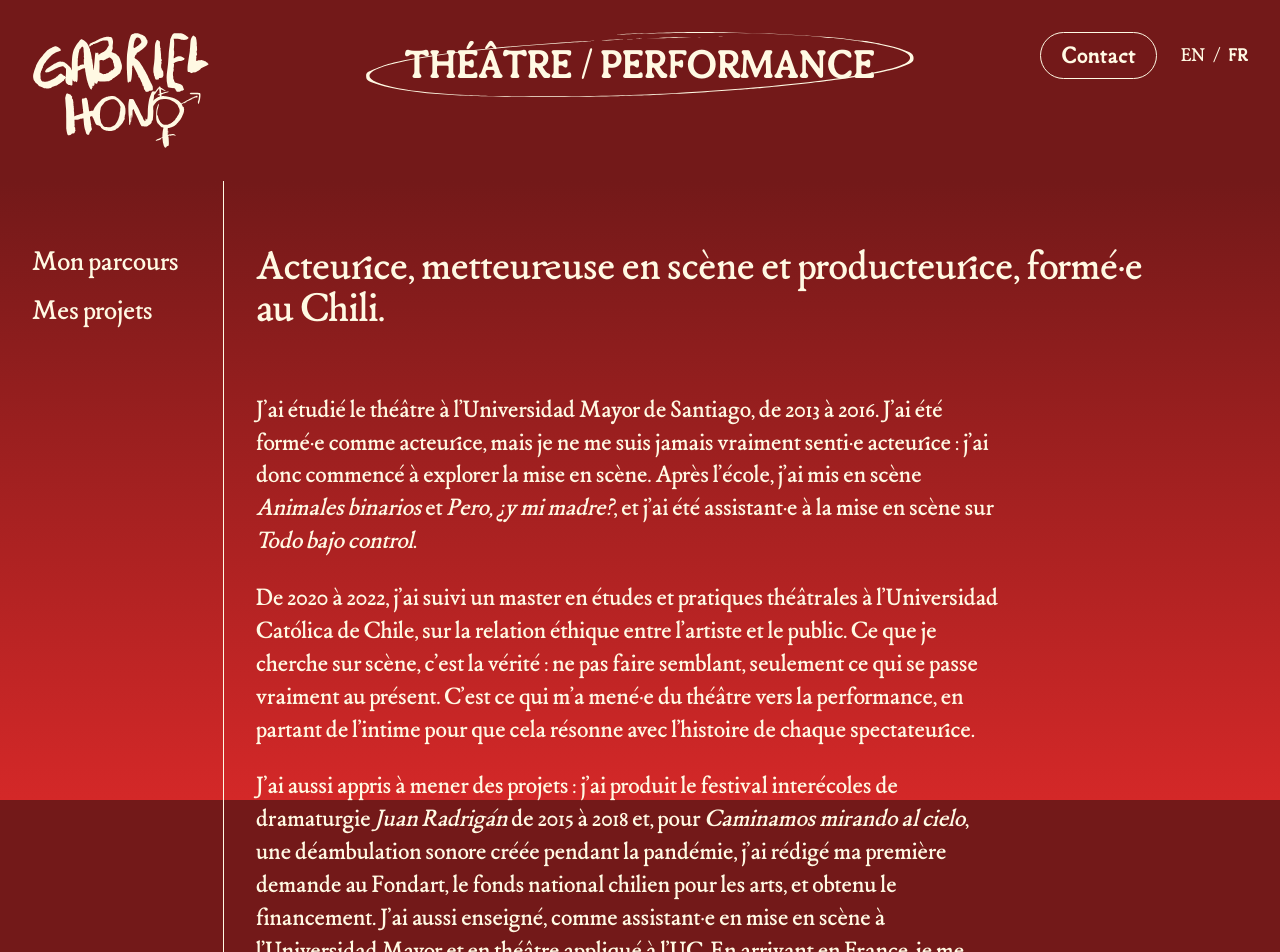
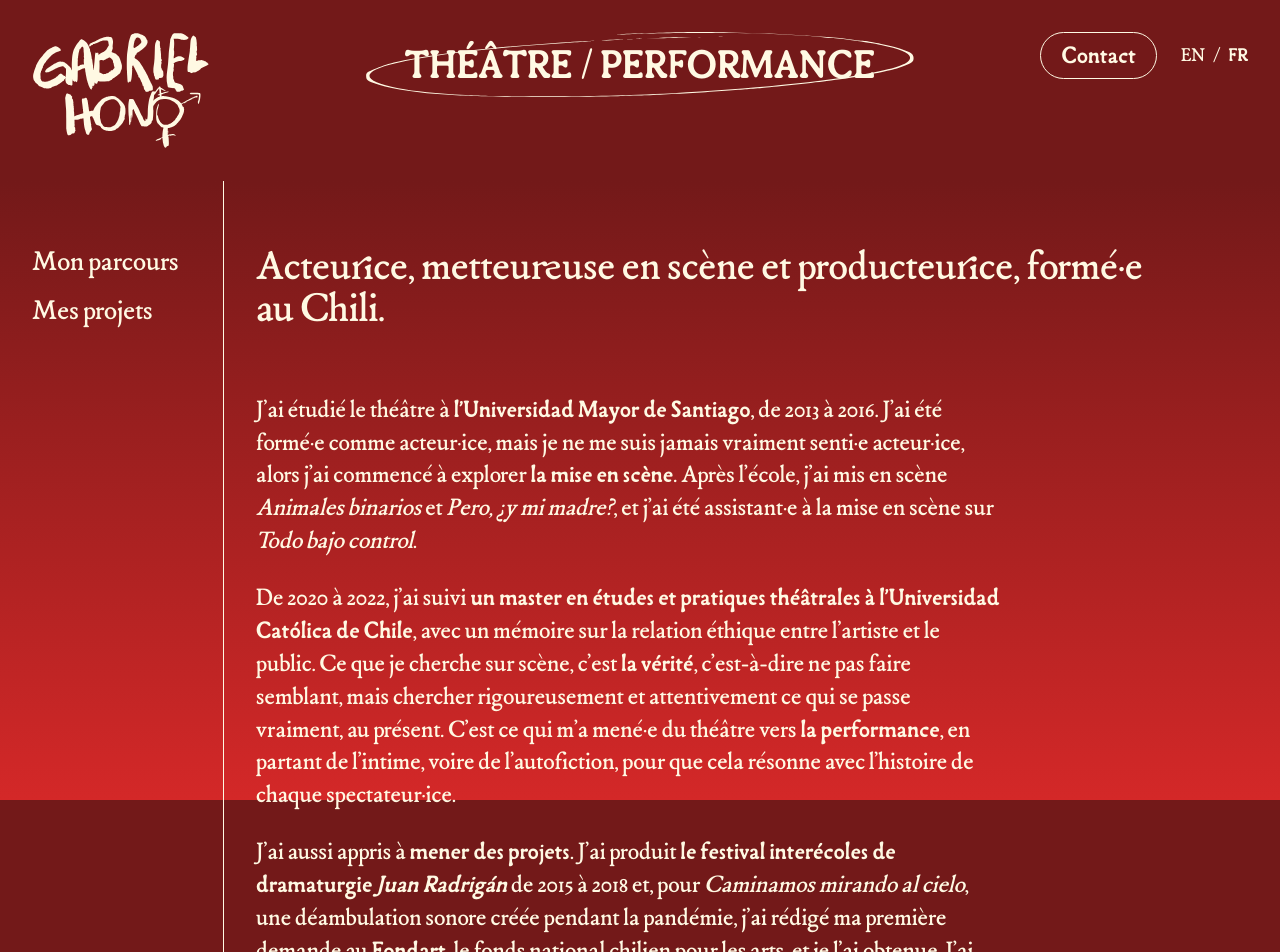
Before and after one commit to gab-hono/portfoliohono, a Next.js app: page /fr/theater in a window 1280 px wide. Shown: the top 952 px of the page. Built offline with nearby package versions, Linux system fonts and the light colour scheme.

Commit message:
content(about, theater): revise bio texts in FR and EN

```diff
--- a/components/theater/TheaterJourney.tsx
+++ b/components/theater/TheaterJourney.tsx
@@ -5,7 +5,8 @@ const PARAGRAPHS = ["p1", "p2", "p3"] as const;
 
 /*
  * My journey de THEATER: texto en 3 párrafos (en un solo bloque eran más
- * de 1000 caracteres). Títulos de obras con <cite>, leídos con t.rich.
+ * de 1000 caracteres). Títulos de obras con <cite> y
+ * énfasis con <strong>, leídos con t.rich.
  * Título visible en móvil; desde lg solo para lectores de pantalla
  * (lo reemplaza el menú lateral).
  */
@@ -21,7 +22,10 @@ export default function TheaterJourney() {
       <div className="flex max-w-prose flex-col gap-6 text-body">
         {PARAGRAPHS.map((paragraph) => (
           <p key={paragraph}>
-            {t.rich(paragraph, { cite: (chunks) => <cite>{chunks}</cite> })}
+            {t.rich(paragraph, {
+              cite: (chunks) => <cite>{chunks}</cite>,
+              strong: (chunks) => <strong>{chunks}</strong>,
+            })}
           </p>
         ))}
       </div>
--- a/messages/en.json
+++ b/messages/en.json
@@ -122,9 +122,9 @@
     },
     "about": {
       "title": "About",
-      "p1": "I grew up in <strong>Chile</strong> and moved to <strong>France</strong> at 27, without any big reason: I just wanted to start a new life.",
-      "p2": "I don’t believe in fixed identities, which may explain my <strong>multidisciplinary path</strong>. I’m a <strong>non-binary transmasc</strong> person and I use he/him pronouns. I studied <strong>theater</strong>; steady gigs were rare, but I never stopped creating.",
-      "p3": "In France I became a <strong>sound technician</strong> for concerts, film and exhibitions. Then I trained as a <strong>full-stack developer</strong> at Ada Tech School. And here I am, making a life out of all of them :)",
+      "p1": "I grew up in <strong>Chile</strong> and moved to <strong>France</strong> at 27, without any big reason, simply because I wanted to start a new life.",
+      "p2": "I don’t believe in fixed identities, which probably explains my <strong>multidisciplinary path</strong>. I’m <strong>transmasculine and non-binary</strong>. I use he/they pronouns, with a preference for he if I have to choose. In Chile, I studied <strong>theater</strong>, with a bachelor’s and then a master’s in theater studies and practices. When I moved to France, I decided to step away from the theater world, but I never stopped creating, and I keep doing my research mostly in private (for now).",
+      "p3": "Here, I became a <strong>sound technician</strong> for concerts, films and exhibitions. Then I trained as a <strong>full-stack developer</strong> at Ada Tech School. And here I am, building my life with all of it :)",
       "portraitAlt": "Halftone portrait of Gabriel in red and dark blue, looking to the side."
     },
     "contact": {
@@ -210,9 +210,9 @@
     "sectionsNav": "On this page",
     "journey": {
       "title": "my journey",
-      "p1": "I studied theater at Universidad Mayor in Santiago, from 2013 to 2016. I was trained as an actor, but I never really felt like one, so I started exploring directing. After drama school I directed <cite>Animales binarios</cite> and <cite>Pero, ¿y mi madre?</cite>, and was assistant director on <cite>Todo bajo control</cite>.",
-      "p2": "From 2020 to 2022, I did a master’s in theater studies and practices at the Universidad Católica de Chile, researching the ethical relationship between artist and audience. What I look for on stage is truth: no pretending, only what is really happening in the present. That took me from plays to performance, starting from the most intimate place so it can resonate with each spectator’s own story.",
-      "p3": "I also learned to run projects: I produced the <cite>Juan Radrigán</cite> inter-school playwriting festival from 2015 to 2018, and for <cite>Caminamos mirando al cielo</cite>, a sound walk made during the pandemic, I wrote my first application to Fondart, Chile’s national arts fund, and won it. And I taught, as a teaching assistant in directing at Universidad Mayor and in applied theater at the UC. When I moved to France, I stepped away from the stage, but not from creating."
+      "p1": "I studied theater at <strong>Universidad Mayor in Santiago</strong>, from 2013 to 2016. I was trained as an actor, but I never really felt like one, so I started exploring <strong>directing</strong>. After drama school, I directed <cite>Animales binarios</cite> and <cite>Pero, ¿y mi madre?</cite>, and was assistant director on <cite>Todo bajo control</cite>.",
+      "p2": "From 2020 to 2022, I did <strong>a master’s in theater studies and practices at the Universidad Católica de Chile</strong>, with a thesis on the ethical relationship between artist and audience. What I look for on stage is <strong>truth</strong>, meaning not pretending, but searching rigorously and attentively for what is really happening, in the present. That is what took me from theater to <strong>performance</strong>, starting from the intimate, even from autofiction, so it can resonate with each spectator’s own story.",
+      "p3": "I also learned to <strong>run projects</strong>. I produced <strong>the <cite>Juan Radrigán</cite> inter-school playwriting festival</strong> from 2015 to 2018, and for <cite>Caminamos mirando al cielo</cite>, a sound walk made during the pandemic, I wrote my first application to <strong>Fondart</strong>, Chile’s national arts fund, and won it. I also <strong>taught</strong>, as a teaching assistant in directing at Universidad Mayor and in applied theater at the UC. When I moved to France, I stepped away from the stage, but not from creating."
     },
     "projects": {
       "title": "my projects",
--- a/messages/fr.json
+++ b/messages/fr.json
@@ -122,9 +122,9 @@
     },
     "about": {
       "title": "À propos",
-      "p1": "J’ai grandi au <strong>Chili</strong> et je me suis installé·\u200Ce en <strong>France</strong> à 27 ans, sans grande raison\u00A0: j’avais simplement envie de commencer une nouvelle vie.",
-      "p2": "Je ne crois pas aux identités figées, ce qui explique sans doute mon <strong>parcours pluridisciplinaire</strong>. Je suis <strong>transmasculin et non-binaire</strong>, j’utilise les pronoms il/iel et une écriture inclusive, avec une préférence pour le masculin s’il faut choisir. J’ai étudié le <strong>théâtre</strong>\u00A0; les engagements réguliers étaient rares, mais je n’ai jamais arrêté de créer.",
-      "p3": "En France, je suis devenu·\u200Ce <strong>technicien·\u200Cne son</strong> pour des concerts, des films et des expositions. Puis je me suis formé au <strong>développement full stack</strong> à Ada Tech School. Et me voilà, à construire ma vie avec tout ça :)",
+      "p1": "J’ai grandi au <strong>Chili</strong> et je me suis installé·\u200Ce en <strong>France</strong> à 27 ans, sans grande raison, simplement parce que j’avais envie de commencer une nouvelle vie.",
+      "p2": "Je ne crois pas aux identités figées, ce qui explique sans doute mon <strong>parcours pluridisciplinaire</strong>. Je suis <strong>transmasculin et non-binaire</strong>. J’utilise les pronoms il/iel et une écriture inclusive, avec une préférence pour le masculin s’il faut choisir. Au Chili, j’ai étudié le <strong>théâtre</strong>, avec une licence puis un master en études et pratiques théâtrales. En arrivant en France, j’ai décidé de m’éloigner du monde du théâtre, mais je n’ai jamais arrêté de créer, et je poursuis mes recherches plutôt dans l’intimité (pour l’instant).",
+      "p3": "Ici, je suis devenu·\u200Ce <strong>technicien·\u200Cne son</strong> pour des concerts, des films et des expositions. Puis je me suis formé·\u200Ce au <strong>développement full stack</strong> à Ada Tech School. Et me voilà, à construire ma vie avec tout ça :)",
       "portraitAlt": "Portrait de Gabriel en trame de points, rouge et bleu nuit, le regard tourné de côté."
     },
     "contact": {
@@ -210,9 +210,9 @@
     "sectionsNav": "Sur cette page",
     "journey": {
       "title": "mon parcours",
-      "p1": "J’ai étudié le théâtre à l’Universidad Mayor de Santiago, de 2013 à 2016. J’ai été formé·\u200Ce comme acteur·ice, mais je ne me suis jamais vraiment senti·\u200Ce acteur·ice\u00A0: j’ai donc commencé à explorer la mise en scène. Après l’école, j’ai mis en scène <cite>Animales binarios</cite> et <cite>Pero, ¿y mi madre?</cite>, et j’ai été assistant·\u200Ce à la mise en scène sur <cite>Todo bajo control</cite>.",
-      "p2": "De 2020 à 2022, j’ai suivi un master en études et pratiques théâtrales à l’Universidad Católica de Chile, sur la relation éthique entre l’artiste et le public. Ce que je cherche sur scène, c’est la vérité\u00A0: ne pas faire semblant, seulement ce qui se passe vraiment au présent. C’est ce qui m’a mené·\u200Ce du théâtre vers la performance, en partant de l’intime pour que cela résonne avec l’histoire de chaque spectateur·ice.",
-      "p3": "J’ai aussi appris à mener des projets\u00A0: j’ai produit le festival interécoles de dramaturgie <cite>Juan Radrigán</cite> de 2015 à 2018 et, pour <cite>Caminamos mirando al cielo</cite>, une déambulation sonore créée pendant la pandémie, j’ai rédigé ma première demande au Fondart, le fonds national chilien pour les arts, et obtenu le financement. J’ai aussi enseigné, comme assistant·\u200Ce en mise en scène à l’Universidad Mayor et en théâtre appliqué à l’UC. En arrivant en France, je me suis éloigné·\u200Ce de la scène, mais pas de la création."
+      "p1": "J’ai étudié le théâtre à <strong>l’Universidad Mayor de Santiago</strong>, de 2013 à 2016. J’ai été formé·\u200Ce comme acteur·\u200Cice, mais je ne me suis jamais vraiment senti·\u200Ce acteur·\u200Cice, alors j’ai commencé à explorer <strong>la mise en scène</strong>. Après l’école, j’ai mis en scène <cite>Animales binarios</cite> et <cite>Pero, ¿y mi madre?</cite>, et j’ai été assistant·\u200Ce à la mise en scène sur <cite>Todo bajo control</cite>.",
+      "p2": "De 2020 à 2022, j’ai suivi <strong>un master en études et pratiques théâtrales à l’Universidad Católica de Chile</strong>, avec un mémoire sur la relation éthique entre l’artiste et le public. Ce que je cherche sur scène, c’est <strong>la vérité</strong>, c’est-à-dire ne pas faire semblant, mais chercher rigoureusement et attentivement ce qui se passe vraiment, au présent. C’est ce qui m’a mené·\u200Ce du théâtre vers <strong>la performance</strong>, en partant de l’intime, voire de l’autofiction, pour que cela résonne avec l’histoire de chaque spectateur·\u200Cice.",
+      "p3": "J’ai aussi appris à <strong>mener des projets</strong>. J’ai produit <strong>le festival interécoles de dramaturgie <cite>Juan Radrigán</cite></strong> de 2015 à 2018 et, pour <cite>Caminamos mirando al cielo</cite>, une déambulation sonore créée pendant la pandémie, j’ai rédigé ma première demande au <strong>Fondart</strong>, le fonds national chilien pour les arts, et je l’ai obtenue. J’ai également <strong>enseigné</strong>, comme assistant·\u200Ce en mise en scène à l’Universidad Mayor et en théâtre appliqué à l’UC. En arrivant en France, je me suis éloigné·\u200Ce de la scène, mais pas de la création."
     },
     "projects": {
       "title": "mes projets",
```
